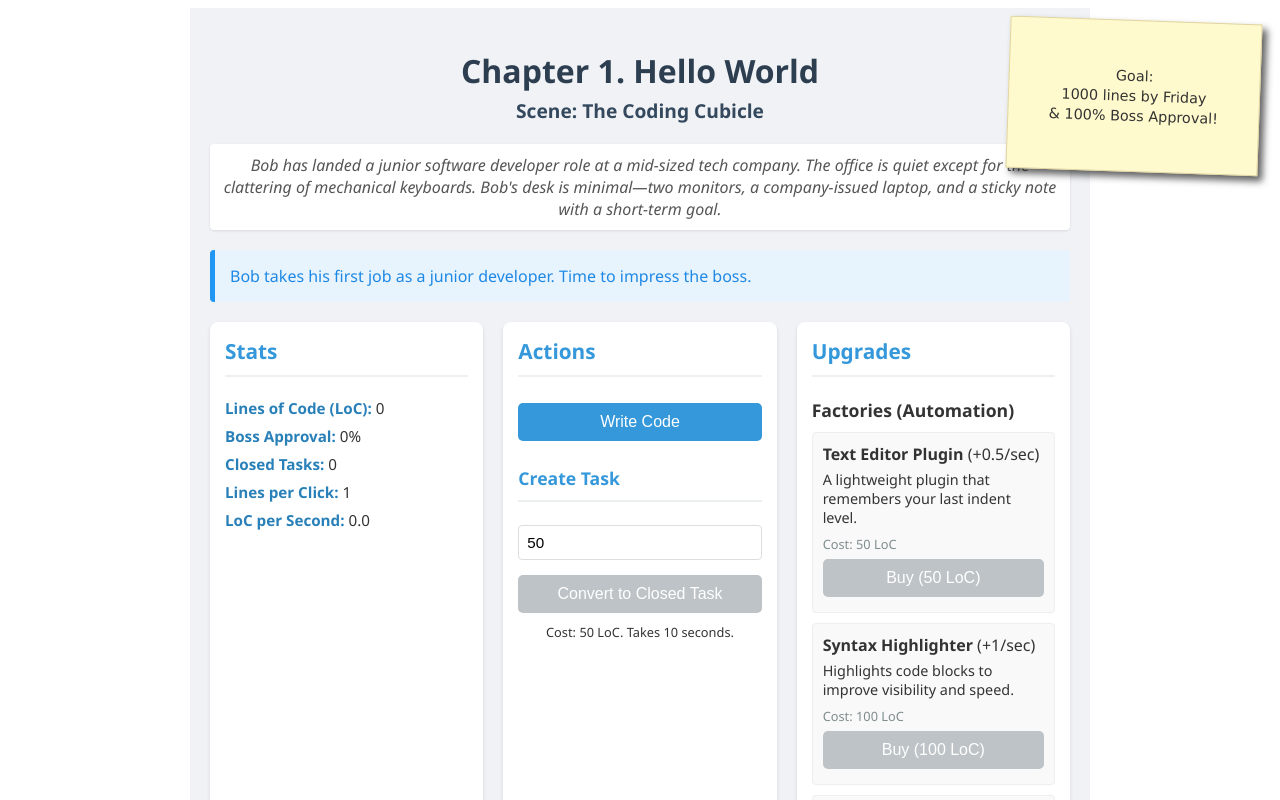
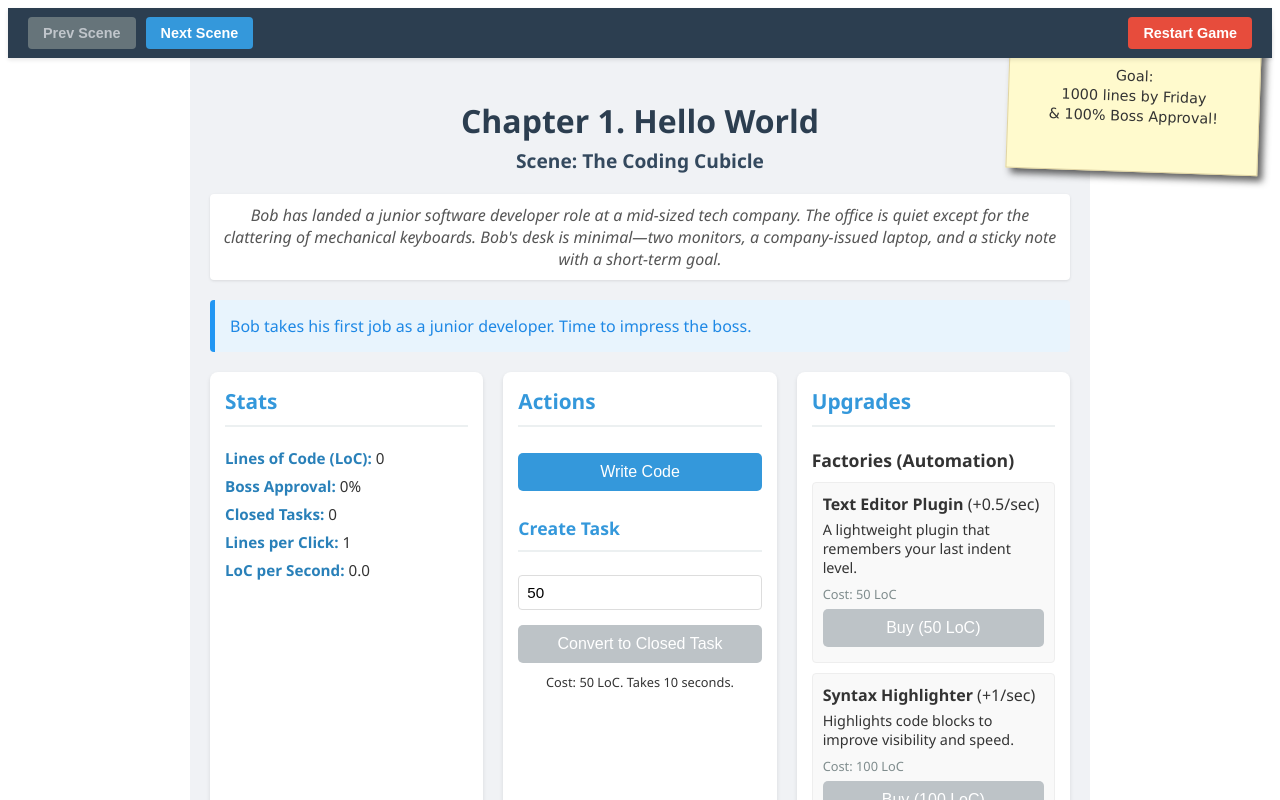
Before and after one commit to alexkorep-games/just-another-prompt, a React (Vite) app: page / in a window 1280 px wide. Shown: the top 800 px of the page. Built offline with nearby package versions, Linux system fonts and the light colour scheme.

Commit message:
Refactor App component to improve scene index handling and add GlobalMenu for navigation

```diff
--- a/src/App.tsx
+++ b/src/App.tsx
@@ -1,30 +1,106 @@
-// App.tsx
-import React, { useState, useEffect } from 'react';
+// src/App.tsx
+import React, { useState, useEffect } from "react";
+import GlobalMenu from "./components/GlobalMenu"; // Import the new component
 
 // eagerly import all scene modules
-const sceneModules = import.meta.glob('./scenes/*.tsx', { eager: true }) as {
-  [path: string]: { default: React.FC<{ onComplete: () => void }> }
+const sceneModules = import.meta.glob("./scenes/*.tsx", { eager: true }) as {
+  [path: string]: { default: React.FC<{ onComplete: () => void }> };
 };
 // sort by filename so Scene1 → Scene2 → …
 const scenePaths = Object.keys(sceneModules).sort();
 
 function App() {
-  const [current, setCurrent] = useState<number>(Number(window.localStorage.getItem('currentScene')) || 0);
+  const [current, setCurrent] = useState<number>(() => {
+    const savedSceneIndexString = window.localStorage.getItem("currentScene");
+    const savedSceneIndex = savedSceneIndexString
+      ? Number(savedSceneIndexString)
+      : 0;
 
-  // on mount, restore last scene index
-  useEffect(() => {
-    const saved = window.localStorage.getItem('currentScene');
-    if (saved) setCurrent(Number(saved));
-  }, []);
+    if (scenePaths.length === 0) {
+      return 0;
+    }
+    return Math.max(0, Math.min(savedSceneIndex, scenePaths.length - 1));
+  });
 
   // whenever current changes, persist it
   useEffect(() => {
-    window.localStorage.setItem('currentScene', String(current));
+    // Only save if there are scenes to prevent saving an invalid index
+    if (scenePaths.length > 0) {
+      window.localStorage.setItem("currentScene", String(current));
+    }
   }, [current]);
 
-  const Scene = sceneModules[scenePaths[current]].default;
+  const handleRestart = () => {
+    setCurrent(0);
+  };
 
-  return <Scene onComplete={() => setCurrent(idx => idx + 1)} />;
+  const handleSceneComplete = () => {
+    const nextSceneIndex = current + 1;
+    if (nextSceneIndex < scenePaths.length) {
+      setCurrent(nextSceneIndex);
+    } else {
+      alert("Congratulations! You've completed the entire game!");
+      setCurrent(0);
+    }
+  };
+
+  const handleNextScene = () => {
+    setCurrent((prevCurrent) =>
+      Math.min(prevCurrent + 1, scenePaths.length - 1)
+    );
+  };
+
+  const handlePrevScene = () => {
+    setCurrent((prevCurrent) => Math.max(prevCurrent - 1, 0));
+  };
+
+  const isFirstScene = current === 0;
+  const isLastScene = current === scenePaths.length - 1;
+  const hasScenes = scenePaths.length > 0;
+
+  if (!hasScenes) {
+    return (
+      <>
+        <GlobalMenu
+          onRestart={handleRestart}
+          onNextScene={handleNextScene} // Still pass them, they'll be disabled
+          onPrevScene={handlePrevScene}
+          isFirstScene={true}
+          isLastScene={true}
+          hasScenes={false}
+        />
+        <div
+          style={{
+            padding: "20px",
+            textAlign: "center",
+            fontFamily: '"Segoe UI", sans-serif',
+          }}
+        >
+          <h1>Game Error</h1>
+          <p>
+            No scenes found. Please add scene files to the 'src/scenes'
+            directory.
+          </p>
+        </div>
+      </>
+    );
+  }
+
+  const SceneComponent = sceneModules[scenePaths[current]].default;
+
+  return (
+    <>
+      <GlobalMenu
+        onRestart={handleRestart}
+        onNextScene={handleNextScene}
+        onPrevScene={handlePrevScene}
+        isFirstScene={isFirstScene}
+        isLastScene={isLastScene}
+        hasScenes={true}
+      />
+      <SceneComponent onComplete={handleSceneComplete} />
+    </>
+  );
 }
 
 export default App;
--- /dev/null
+++ b/src/components/GlobalMenu.tsx
@@ -0,0 +1,102 @@
+// src/components/GlobalMenu.tsx
+import React from "react";
+import styled from "styled-components";
+
+const ToolbarContainer = styled.div`
+  background-color: #2c3e50; /* Dark blue-grey, matches scene headers */
+  color: white;
+  padding: 10px 20px;
+  display: flex;
+  justify-content: space-between; /* Distribute space between items */
+  align-items: center;
+  position: sticky; /* Sticks to the top on scroll */
+  top: 0;
+  left: 0;
+  width: 100%;
+  box-sizing: border-box;
+  z-index: 990; /* Below scene completion overlay (1000), above other content */
+  height: 50px; /* Fixed height for the toolbar */
+  box-shadow: 0 2px 4px rgba(0, 0, 0, 0.1);
+`;
+
+const ButtonGroup = styled.div`
+  display: flex;
+  gap: 10px; /* Space between buttons in a group */
+`;
+
+const BaseButton = styled.button`
+  color: white;
+  border: none;
+  padding: 8px 15px;
+  border-radius: 4px;
+  cursor: pointer;
+  font-size: 0.9em;
+  font-weight: bold;
+  transition: background-color 0.2s ease;
+
+  &:disabled {
+    background-color: #7f8c8d; /* Muted color for disabled */
+    cursor: not-allowed;
+    opacity: 0.7;
+  }
+`;
+
+const RestartButton = styled(BaseButton)`
+  background-color: #e74c3c; /* Red for restart/warning */
+  &:hover:not(:disabled) {
+    background-color: #c0392b; /* Darker red on hover */
+  }
+`;
+
+const DevButton = styled(BaseButton)`
+  background-color: #3498db; /* Blue for dev actions */
+  &:hover:not(:disabled) {
+    background-color: #2980b9; /* Darker blue on hover */
+  }
+`;
+
+interface GlobalMenuProps {
+  onRestart: () => void;
+  onNextScene: () => void;
+  onPrevScene: () => void;
+  isFirstScene: boolean;
+  isLastScene: boolean;
+  hasScenes: boolean;
+}
+
+const GlobalMenu: React.FC<GlobalMenuProps> = ({
+  onRestart,
+  onNextScene,
+  onPrevScene,
+  isFirstScene,
+  isLastScene,
+  hasScenes,
+}) => {
+  const handleRestartClick = () => {
+    if (
+      window.confirm(
+        "Are you sure you want to restart the game from the beginning? All progress will be lost."
+      )
+    ) {
+      onRestart();
+    }
+  };
+
+  return (
+    <ToolbarContainer>
+      <ButtonGroup>
+        <DevButton onClick={onPrevScene} disabled={!hasScenes || isFirstScene}>
+          Prev Scene
+        </DevButton>
+        <DevButton onClick={onNextScene} disabled={!hasScenes || isLastScene}>
+          Next Scene
+        </DevButton>
+      </ButtonGroup>
+      <RestartButton onClick={handleRestartClick} disabled={!hasScenes}>
+        Restart Game
+      </RestartButton>
+    </ToolbarContainer>
+  );
+};
+
+export default GlobalMenu;
```
